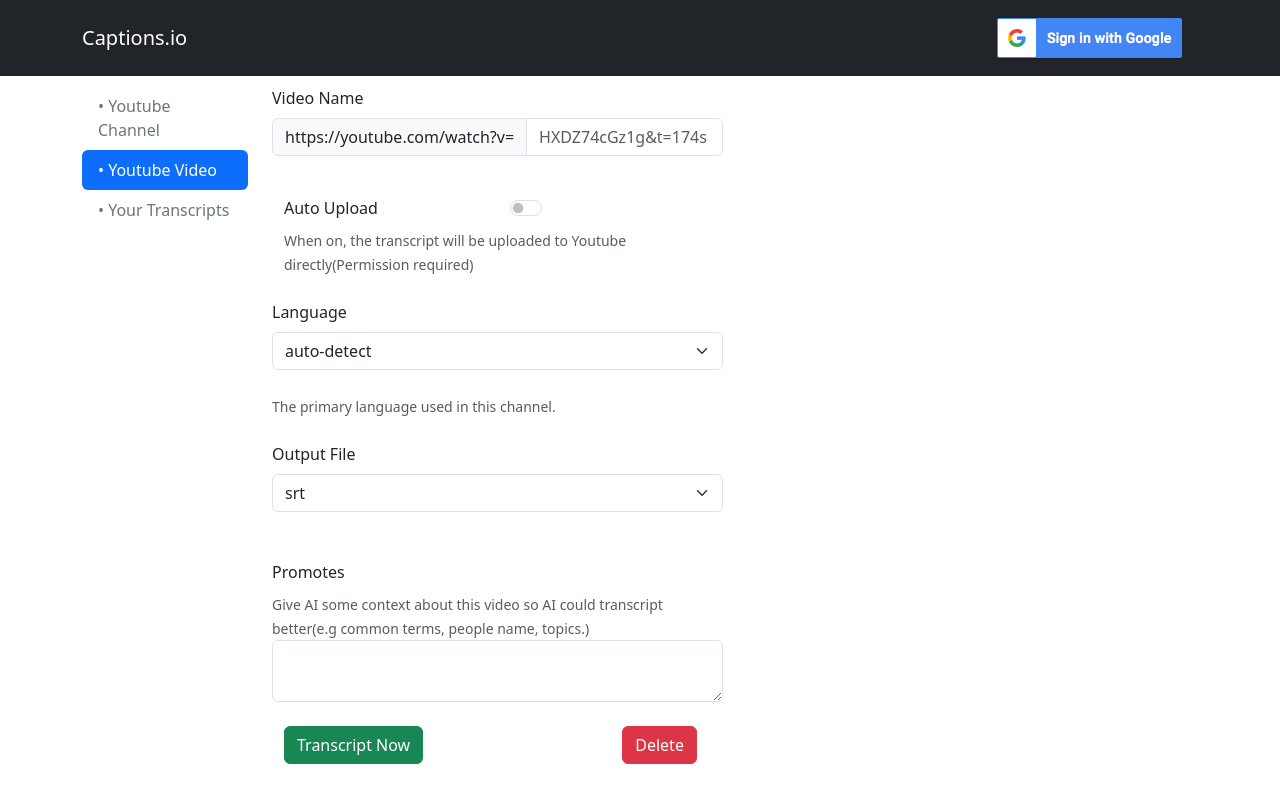
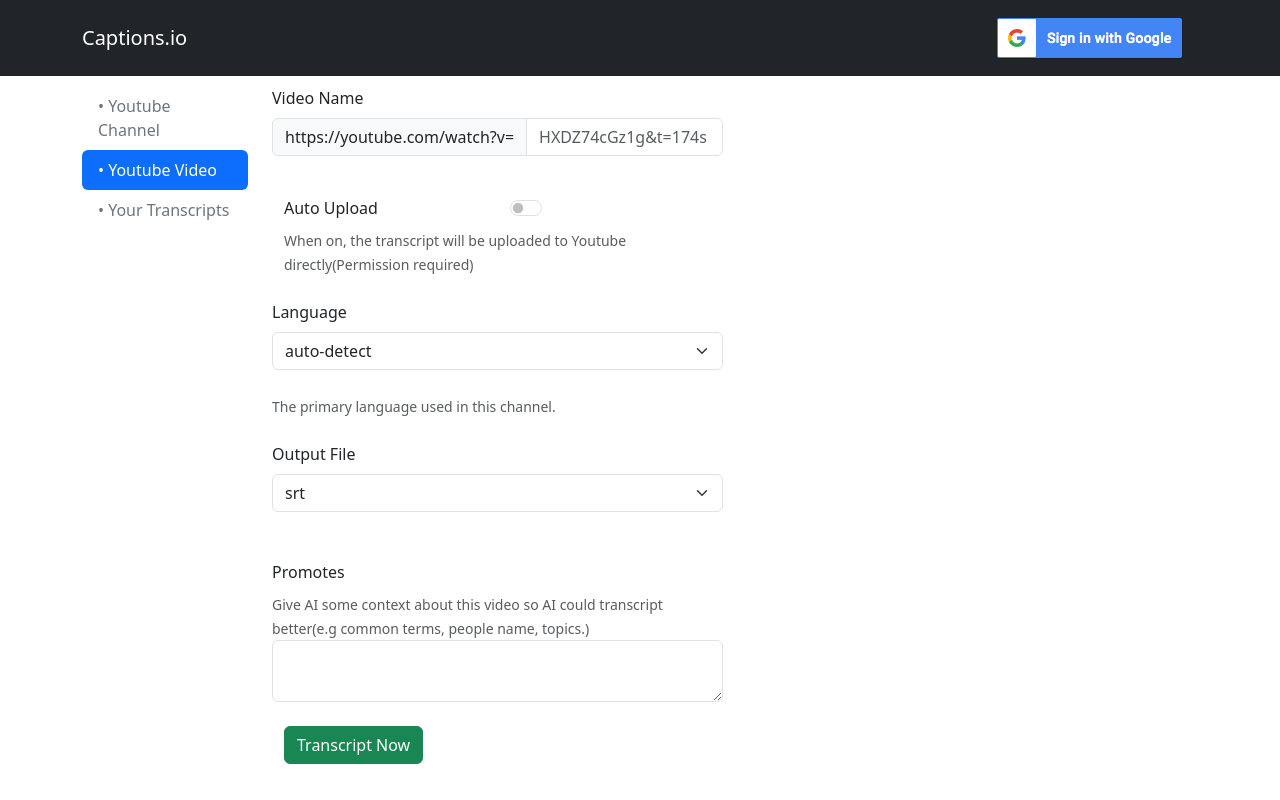
Before and after one commit to NoPointExc/cap-www, a React (Create React App) app: page / in a window 1280 px wide. Both pictures are taken after a click on the button "• Youtube Video". Built offline with nearby package versions, Linux system fonts and the light colour scheme.

Commit message:
[video] Delete the "Delete" page

```diff
--- a/src/Video.js
+++ b/src/Video.js
@@ -153,11 +153,6 @@
                                 Transcript Now
                             </Button>
                         </Col>
-                        <Col md={{ span: 3, offset: 3 }}>
-                            <Button variant="danger" type="submit">
-                                Delete
-                            </Button>
-                        </Col>
                     </Row>
                 </Container>
             </div>
```
